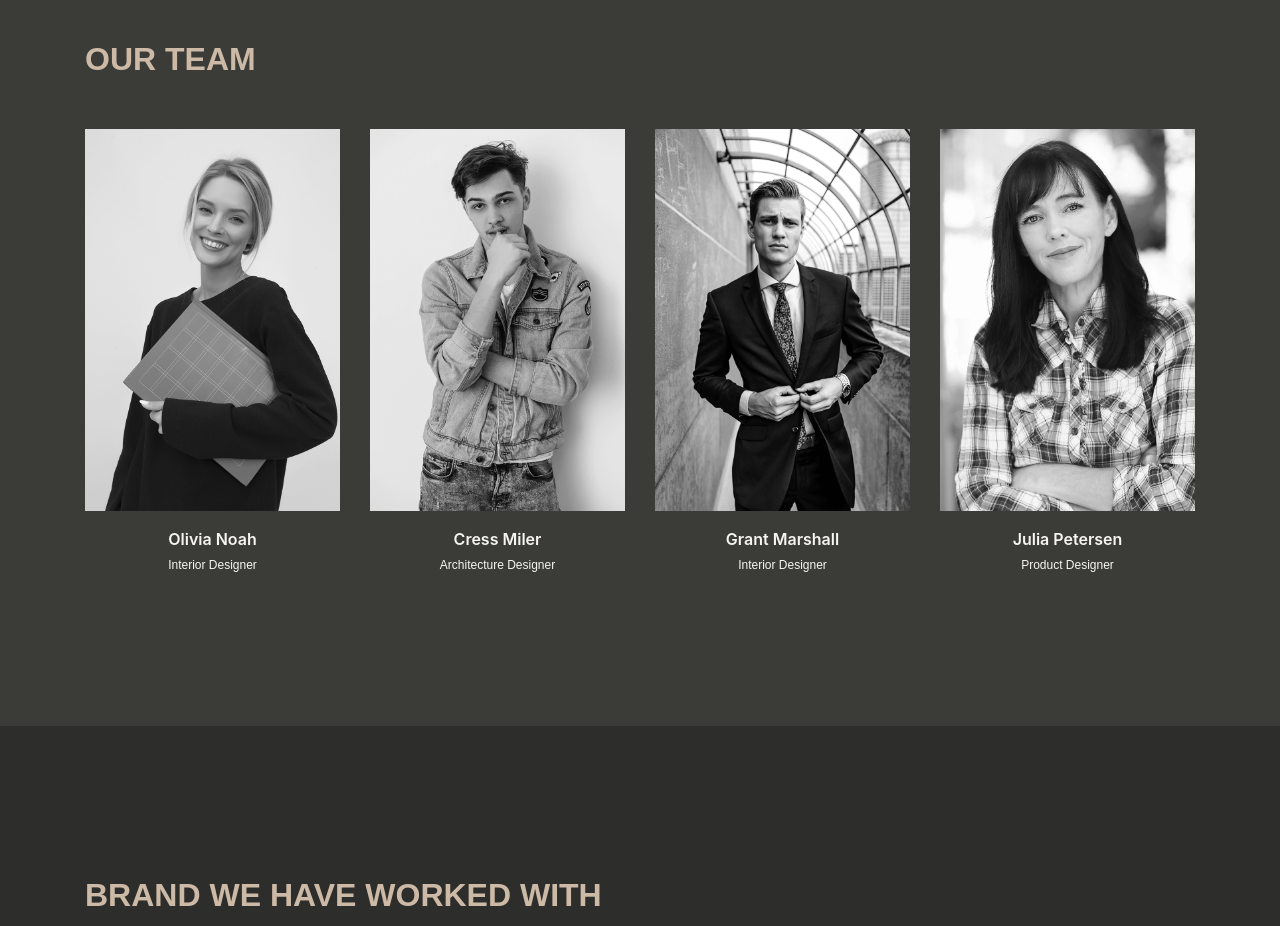
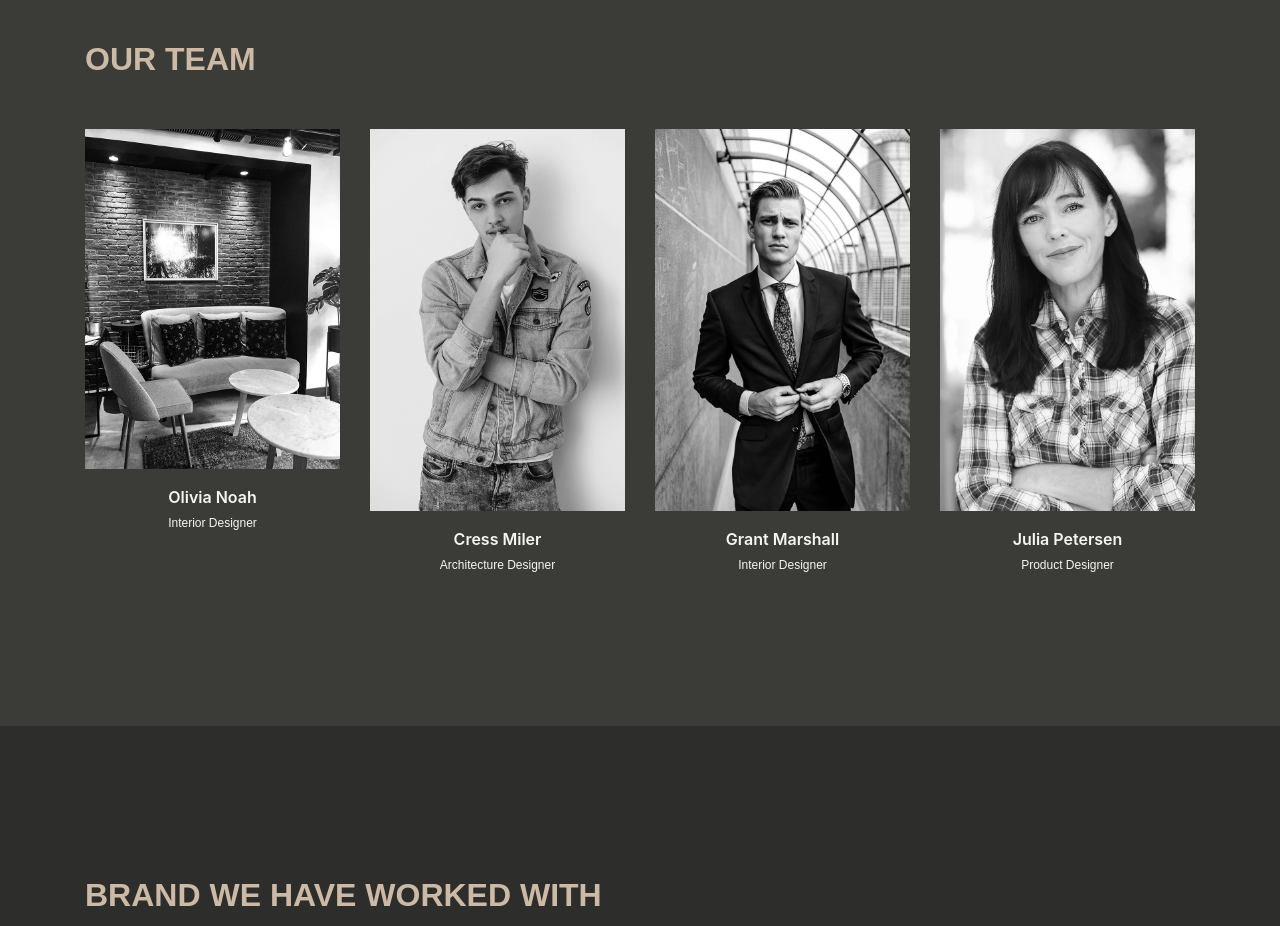
Before and after one commit to himasamo/Web-Architecture, a plain HTML site: page index.html in a window 1280 px wide. Shown: the part 3180-4106 px from the top of the page. Drawn offline with nearby package versions, Linux system fonts and the light colour scheme; a script that the page names is missing; a web font is replaced by a local one.

Commit message:
add image

```diff
--- a/index.html
+++ b/index.html
@@ -279,15 +279,15 @@
           <div class="col-sm-6 col-md-3 col-xl-3 motions" data-delays="0s">
             <div class="team__unit">
               <div class="team__image">
-                <img srcset="/image/bgs/576/team/u-sm-1.png 567w,
-                            /image/bgs/768/team/u-md-1.png 768w,
-                            /image/bgs/992/team/u-lg-1.png 992w,
-                            /image/bgs/1920/team/u-xl-1.png 1920w,"
+                <img srcset="image/bgs/576/project/p-sm-3.png 567w,
+                            image/bgs/768/project/p-md-3.png 768w,
+                            image/bgs/992/project/p-lg-3.png 992w,
+                            image/bgs/1920/project/p-xl-3.png 1920w,"
                     sizes="(min-width: 576px) 576px,
                           (min-width: 768px) 768px,
                           (min-width: 992px) 992px,
                           (min-width: 1200px) 1920px"
-                    src="/image/bgs/1920/team/u-xl-1.png"/>
+                    src="image/bgs/1920/project/p-xl-3.png"/>
               </div>
               <strong class="team__name">olivia noah</strong>
               <p class="team__job">interior Designer</p>
```
